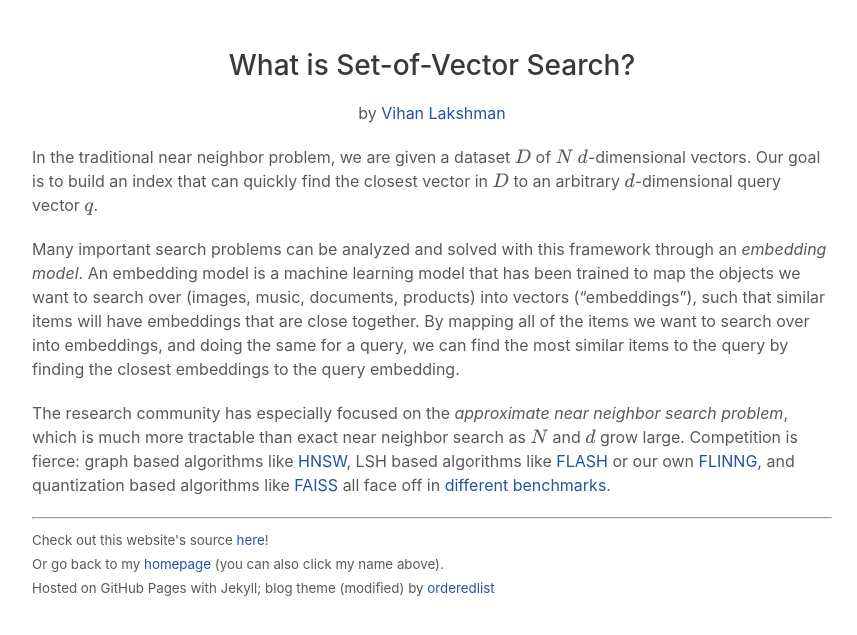
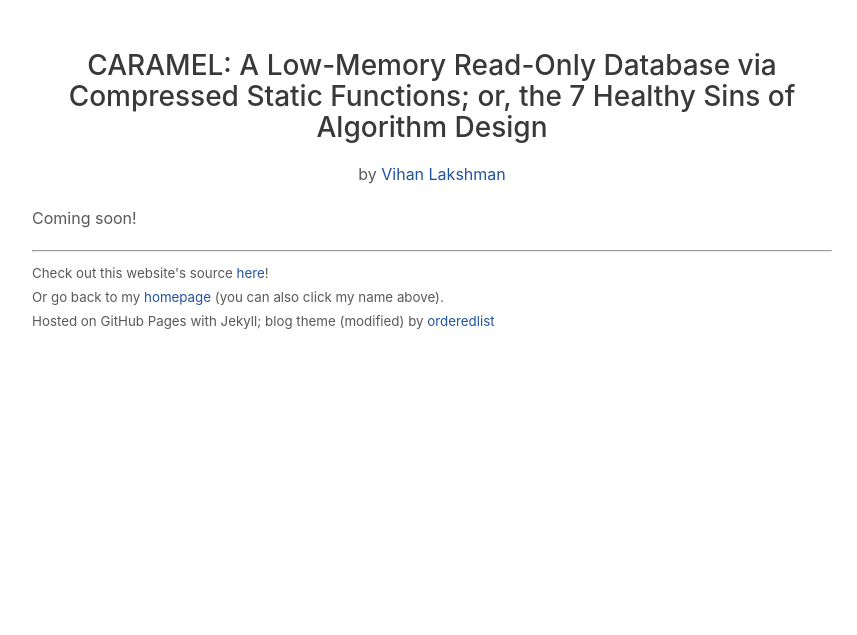
Before and after one commit to vihan-lakshman/vihan-lakshman.github.io, a Jekyll site: the page built from _posts/2022-11-07-dessert.markdown, in a window 1280 px wide. Shown: the top 635 px of the page, without its empty margins (208-1065 px from the left). Built offline with Jekyll 4.4.1, drawn with Linux system fonts in a browser that asks for light colours.

Commit message:
Update blog

```diff
--- a/_posts/2022-11-07-dessert.markdown
+++ b/_posts/2022-11-07-dessert.markdown
@@ -1,12 +1,8 @@
 ---
 layout: blog
-title:  "What is Set-of-Vector Search?"
-date:   2022-11-07 21:26:23 -0600
-permalink: /dessert/
+title:  "CARAMEL: A Low-Memory Read-Only Database via Compressed Static Functions; or, the 7 Healthy Sins of Algorithm Design"
+date:   2022-11-27 21:26:23 -0600
+permalink: /caramel/
 ---
 
-In the traditional near neighbor problem, we are given a dataset  $$D$$ of $$N$$ $$d$$-dimensional vectors. Our goal is to build an index that can quickly find the closest vector in $$D$$ to an arbitrary $$d$$-dimensional query vector $$q$$.
-
-Many important search problems can be analyzed and solved with this framework through an *embedding model*. An embedding model is a machine learning model that has been trained to map the objects we want to search over (images, music, documents, products) into vectors (“embeddings”), such that similar items will have embeddings that are close together. By mapping all of the items we want to search over into embeddings, and doing the same for a query, we can find the most similar items to the query by finding the closest embeddings to the query embedding.
-
-The research community has especially focused on the *approximate near neighbor search problem*, which is much more tractable than exact near neighbor search as $$N$$ and $$d$$ grow large. Competition is fierce: graph based algorithms like [HNSW]("https://github.com/nmslib/hnswlib"), LSH based algorithms like [FLASH]("https://github.com/RUSH-LAB/Flash") or our own [FLINNG]("https://github.com/JoshEngels/FLINNG"), and quantization based algorithms like [FAISS](https://github.com/facebookresearch/faiss") all face off in [different]("http://ann-benchmarks.com/") [benchmarks]("https://big-ann-benchmarks.com").
+Coming soon!
```
